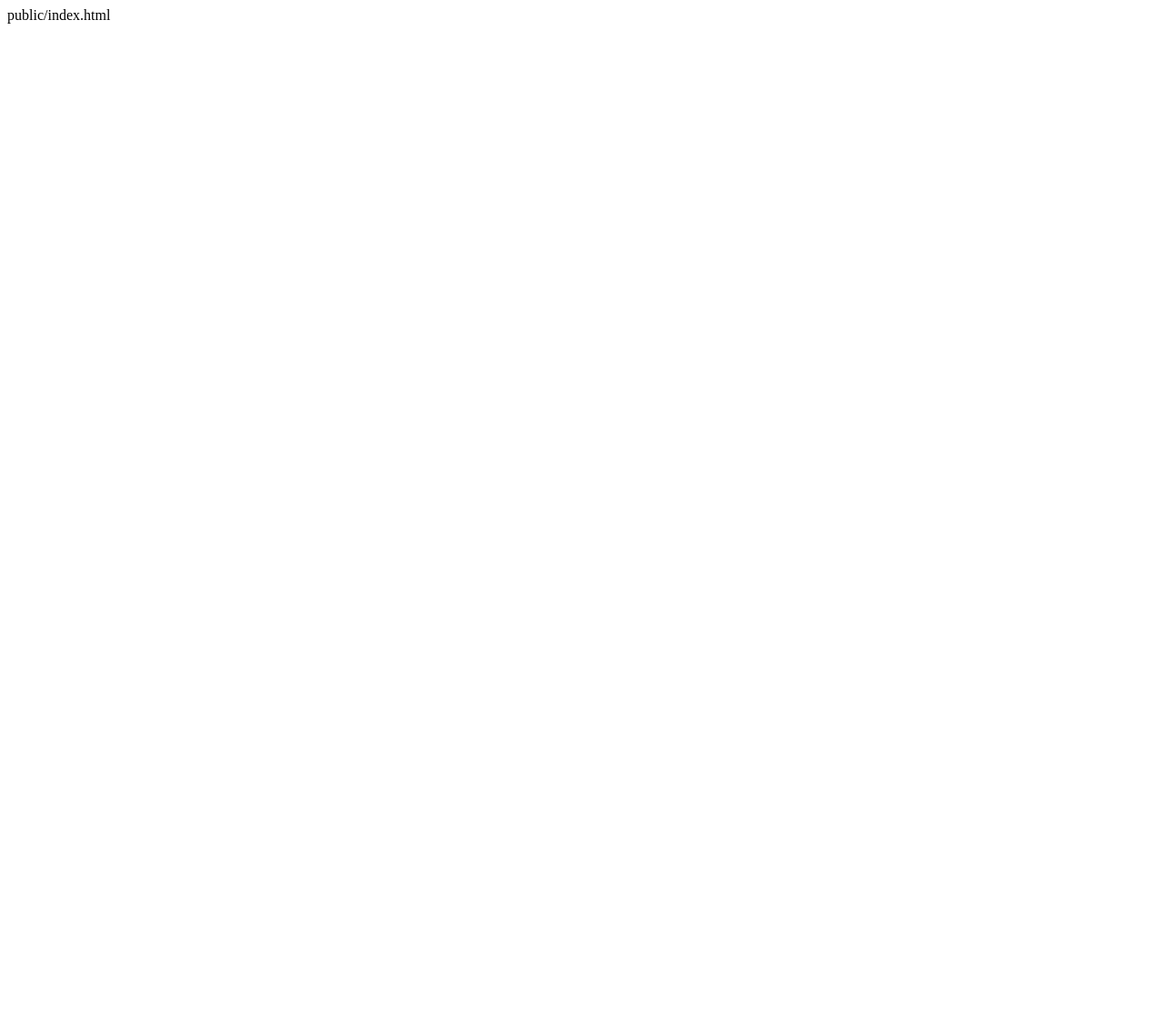
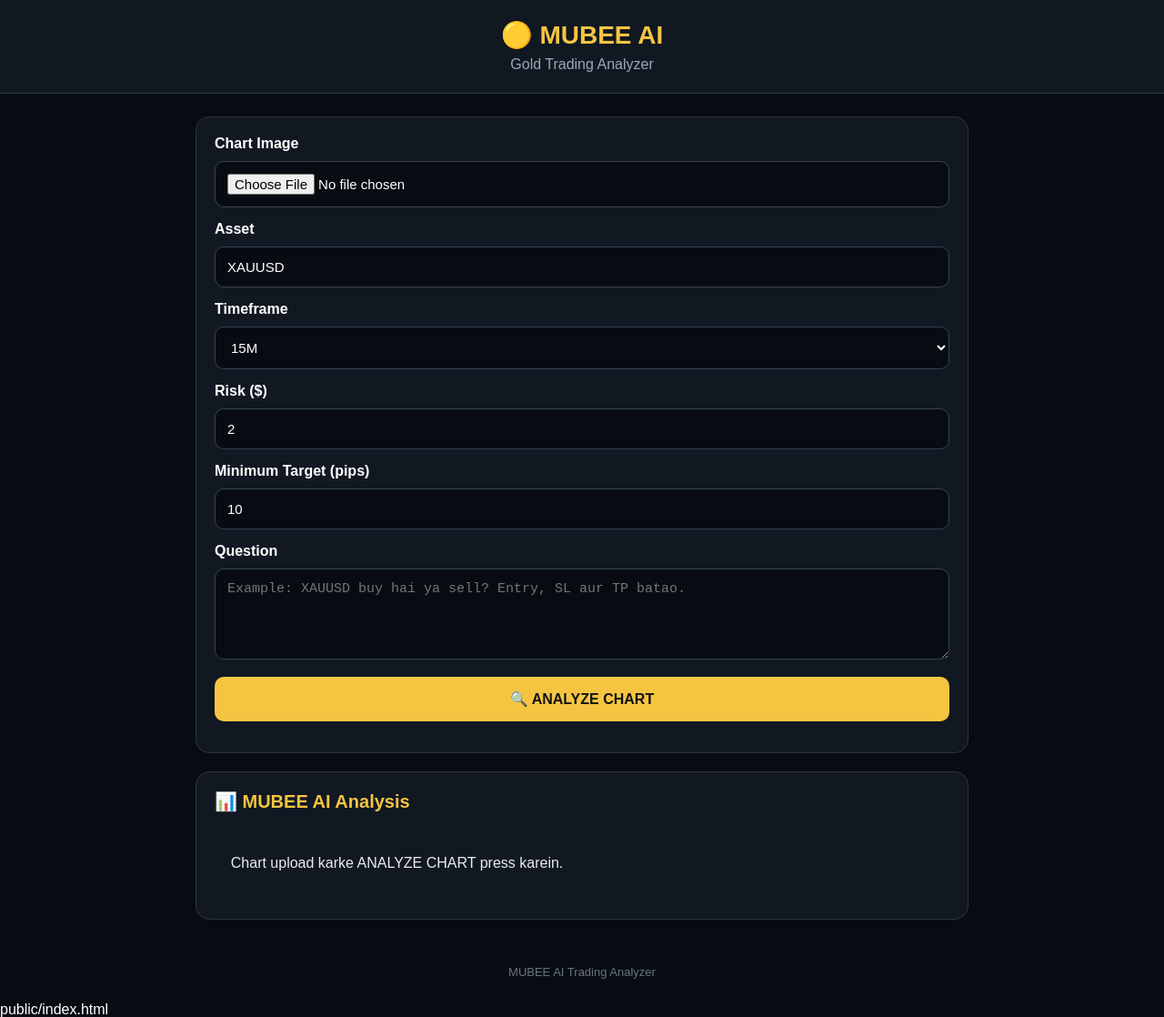
Before and after one commit to fishg7758-hub/mubee-ai-trading-analyzer, a website: page public/index.html in a window 1280 px wide. Shown: the whole page at 91% size. Before the commit the page ends 800 px from the top, so only its background shows below. Drawn offline with Linux system fonts and the light colour scheme.

Commit message:
Update index.html

```diff
--- a/public/index.html
+++ b/public/index.html
@@ -1 +1,272 @@
-public/index.html
+<!DOCTYPE html><html lang="en">
+<head>
+  <meta charset="UTF-8">
+  <meta name="viewport" content="width=device-width, initial-scale=1.0">
+  <title>MUBEE AI Trading Analyzer</title>  <style>
+    * {
+      box-sizing: border-box;
+    }
+
+    body {
+      margin: 0;
+      font-family: Arial, sans-serif;
+      background: #080c12;
+      color: white;
+    }
+
+    .header {
+      text-align: center;
+      padding: 22px 15px;
+      background: #111821;
+      border-bottom: 1px solid #293441;
+    }
+
+    h1 {
+      margin: 0;
+      color: #f5c542;
+      font-size: 28px;
+    }
+
+    .subtitle {
+      margin-top: 7px;
+      color: #9da8b5;
+    }
+
+    .container {
+      width: 92%;
+      max-width: 850px;
+      margin: 25px auto;
+    }
+
+    .card {
+      background: #111821;
+      border: 1px solid #293441;
+      border-radius: 15px;
+      padding: 20px;
+      margin-bottom: 20px;
+    }
+
+    label {
+      display: block;
+      font-weight: bold;
+      margin-bottom: 10px;
+    }
+
+    input,
+    select,
+    textarea {
+      width: 100%;
+      padding: 13px;
+      margin-bottom: 15px;
+      border-radius: 10px;
+      border: 1px solid #354252;
+      background: #080c12;
+      color: white;
+      font-size: 15px;
+    }
+
+    textarea {
+      min-height: 100px;
+      resize: vertical;
+    }
+
+    button {
+      width: 100%;
+      padding: 15px;
+      border: 0;
+      border-radius: 10px;
+      background: #f5c542;
+      color: #111;
+      font-weight: bold;
+      font-size: 16px;
+      cursor: pointer;
+    }
+
+    button:disabled {
+      opacity: .5;
+    }
+
+    #status {
+      text-align: center;
+      margin-top: 14px;
+      color: #aeb8c4;
+    }
+
+    #result {
+      white-space: pre-wrap;
+      line-height: 1.7;
+      color: #e9edf2;
+    }
+
+    .result-title {
+      color: #f5c542;
+      font-size: 20px;
+      font-weight: bold;
+      margin-bottom: 15px;
+    }
+
+    .footer {
+      text-align: center;
+      color: #687583;
+      padding: 25px;
+      font-size: 13px;
+    }
+  </style></head><body>  <div class="header">
+    <h1>🟡 MUBEE AI</h1>
+    <div class="subtitle">Gold Trading Analyzer</div>
+  </div>  <div class="container"><div class="card">
+
+  <label>Chart Image</label>
+
+  <input
+    type="file"
+    id="chart"
+    accept="image/*"
+  >
+
+  <label>Asset</label>
+
+  <input
+    type="text"
+    id="asset"
+    value="XAUUSD"
+  >
+
+  <label>Timeframe</label>
+
+  <select id="timeframe">
+    <option value="1M">1M</option>
+    <option value="5M">5M</option>
+    <option value="15M" selected>15M</option>
+    <option value="1H">1H</option>
+    <option value="4H">4H</option>
+    <option value="1D">1D</option>
+  </select>
+
+  <label>Risk ($)</label>
+
+  <input
+    type="number"
+    id="risk"
+    value="2"
+    min="0"
+  >
+
+  <label>Minimum Target (pips)</label>
+
+  <input
+    type="number"
+    id="minPips"
+    value="10"
+    min="1"
+  >
+
+  <label>Question</label>
+
+  <textarea
+    id="question"
+    placeholder="Example: XAUUSD buy hai ya sell? Entry, SL aur TP batao."
+  ></textarea>
+
+  <button id="analyzeBtn" onclick="analyzeChart()">
+    🔍 ANALYZE CHART
+  </button>
+
+  <div id="status"></div>
+
+</div>
+
+<div class="card">
+
+  <div class="result-title">
+    📊 MUBEE AI Analysis
+  </div>
+
+  <div id="result">
+    Chart upload karke ANALYZE CHART press karein.
+  </div>
+
+</div>
+
+  </div>  <div class="footer">
+    MUBEE AI Trading Analyzer
+  </div>  <script>
+
+    async function analyzeChart() {
+
+      const chart = document.getElementById("chart");
+      const asset = document.getElementById("asset").value;
+      const timeframe = document.getElementById("timeframe").value;
+      const risk = document.getElementById("risk").value;
+      const minPips = document.getElementById("minPips").value;
+      const question = document.getElementById("question").value;
+
+      const button = document.getElementById("analyzeBtn");
+      const status = document.getElementById("status");
+      const result = document.getElementById("result");
+
+      if (!chart.files.length) {
+        alert("Pehle chart image upload karein.");
+        return;
+      }
+
+      button.disabled = true;
+      status.innerText = "⏳ MUBEE AI chart analyze kar raha hai...";
+      result.innerText = "";
+
+      try {
+
+        const formData = new FormData();
+
+        formData.append("chart", chart.files[0]);
+        formData.append("asset", asset);
+        formData.append("timeframe", timeframe);
+        formData.append("risk", risk);
+        formData.append("minPips", minPips);
+
+        formData.append(
+          "question",
+          question ||
+          "XAUUSD ka complete technical analysis karo. BUY, SELL ya WAIT batao. Entry, Stop Loss, Take Profit aur important support/resistance batao."
+        );
+
+        const response = await fetch("/api/analyze", {
+          method: "POST",
+          body: formData
+        });
+
+        const data = await response.json();
+
+        if (!response.ok) {
+          throw new Error(
+            data.error || "Analysis failed"
+          );
+        }
+
+        result.innerText =
+          JSON.stringify(data, null, 2);
+
+        status.innerText =
+          "✅ Analysis complete";
+
+      } catch (error) {
+
+        console.error(error);
+
+        status.innerText =
+          "❌ Error";
+
+        result.innerText =
+          "Analysis nahi ho saki.\n\n" +
+          error.message;
+
+      } finally {
+
+        button.disabled = false;
+
+      }
+
+    }
+
+  </script></body>
+  </html>public/index.html
```
